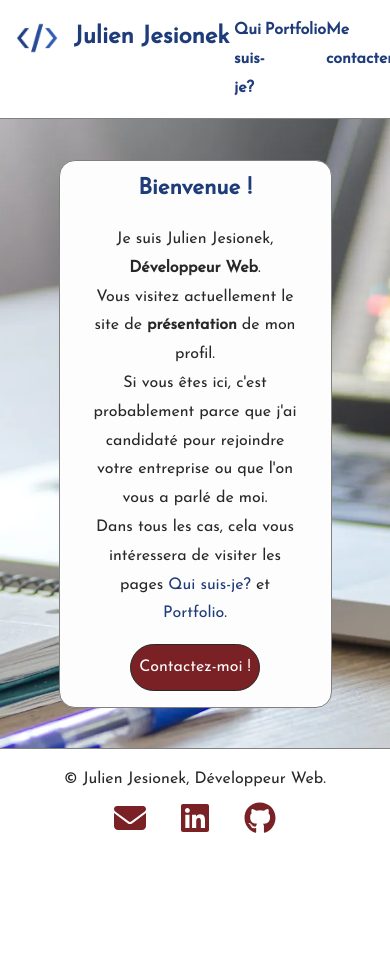
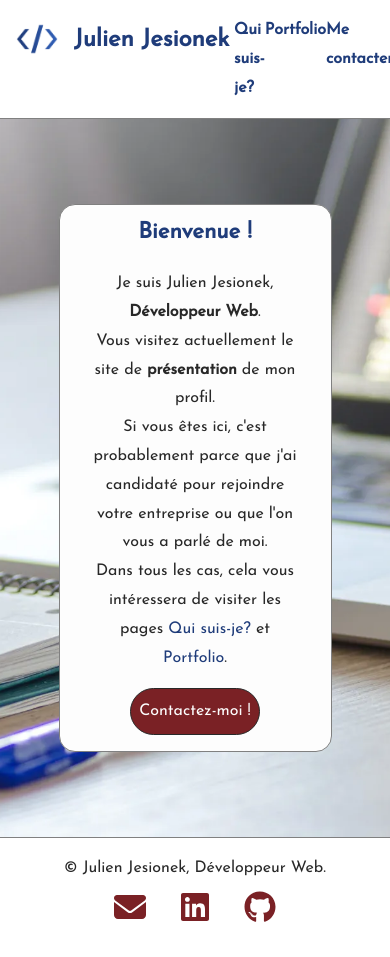
Before and after one commit to JulienJes/portfolio, a React (Create React App) app: page / in a window 390 px wide. Before the commit the page ends 869 px from the top, so only its background shows below. Built offline with nearby package versions, Linux system fonts and the light colour scheme.

Commit message:
Tablettes

```diff
--- a/src/styles/_settings.scss
+++ b/src/styles/_settings.scss
@@ -119,6 +119,7 @@ h1, h2, h3{
 h1{
     font-size: 1.5rem;
     margin-left: 1rem;
+    padding-top: 0.2rem;
 }
 
 h2{
--- a/src/styles/responsive/tablette.scss
+++ b/src/styles/responsive/tablette.scss
@@ -2,7 +2,7 @@
 
     // SETTINGS ------------------------
     main{
-        min-height: 74.5vh;
+        min-height: 85vh;
         &::after{
         }
     }
@@ -49,6 +49,9 @@
         border-radius: unset;
         margin: unset;
         max-width: 100%;
+        @media screen and (min-height:1179px){
+            padding: 2rem 0;
+        }
         &-body{
             flex-wrap: wrap;
             justify-content: center;
```
